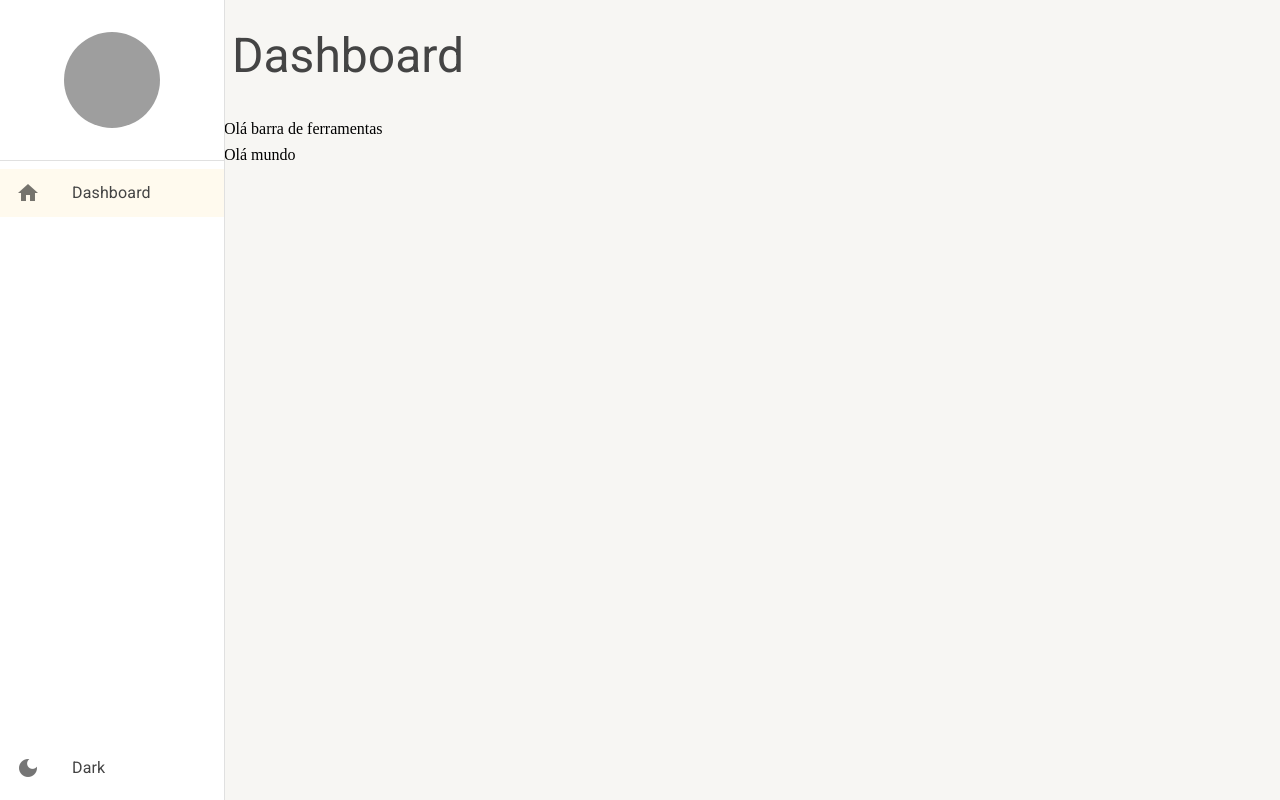
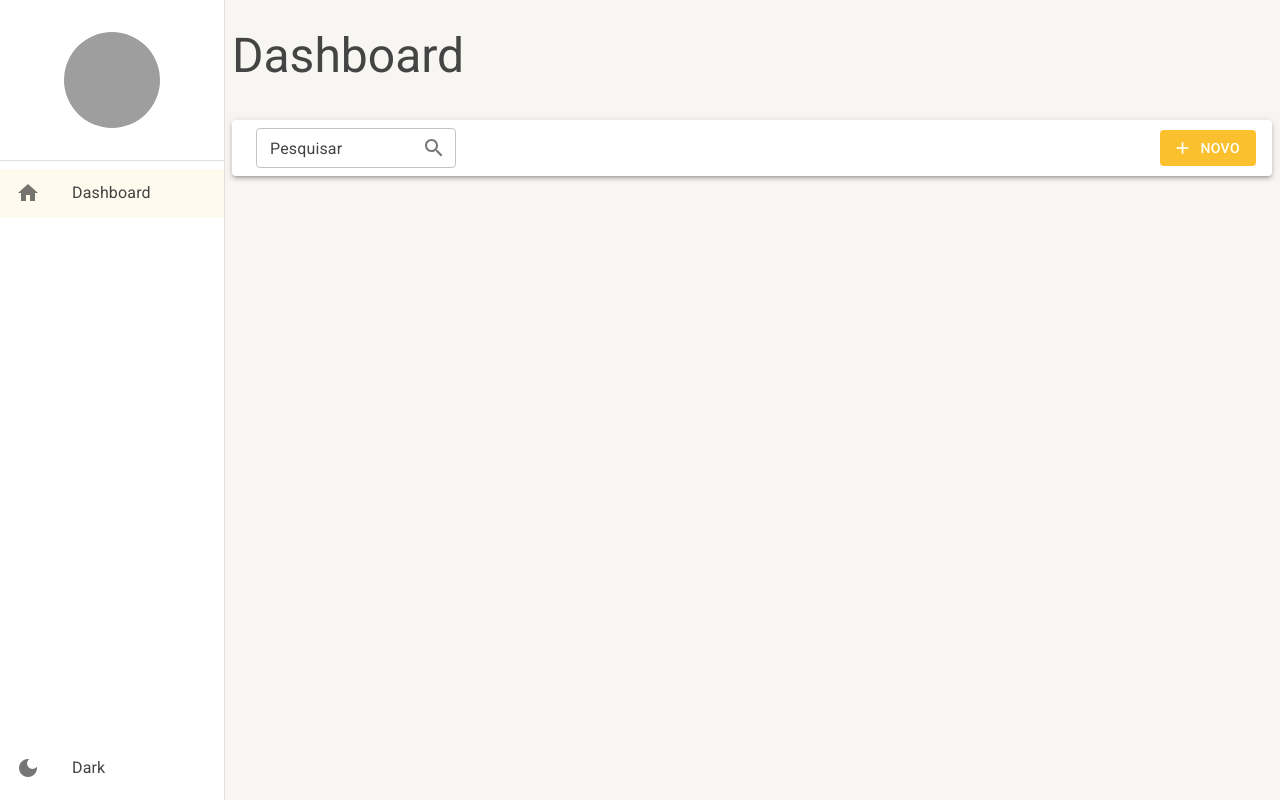
Before and after one commit to wmfariadev/crud-ts-mui, a React (Create React App) app: page /dashbord in a window 1280 px wide. Built offline with nearby package versions, Linux system fonts and the light colour scheme; grey boxes are pictures that could not be loaded.

Commit message:
feat: toolbar

```diff
--- a/src/pages/dashboard/Dashboard.tsx
+++ b/src/pages/dashboard/Dashboard.tsx
@@ -1,13 +1,11 @@
-import { Box } from '@mui/material'
+
+import { ToolsBar } from '../../shared/components'
 
 import { DefaultLayout } from '../../shared/layouts'
 
 export const Dashboard: React.FC = () => {
   return (
-    <DefaultLayout title={'Dashboard'} tools={<>Olá barra de ferramentas</>}>
-      <Box>
-        Olá mundo
-      </Box>
+    <DefaultLayout title={'Dashboard'} tools={(<ToolsBar />)}>
     </DefaultLayout>
   )
 }
--- a/src/shared/components/index.ts
+++ b/src/shared/components/index.ts
@@ -1 +1,2 @@
 export * from './side-menu/SideMenu'
+export * from './tools-bar/ToolsBar'
--- /dev/null
+++ b/src/shared/components/tools-bar/ToolsBar.tsx
@@ -0,0 +1,70 @@
+import { ReactNode } from 'react'
+import { Search } from '@mui/icons-material'
+import {
+  Box,
+  Paper,
+  Button,
+  useTheme,
+  FormControl,
+  InputLabel,
+  OutlinedInput,
+  InputAdornment,
+  IconButton,
+  Icon
+} from '@mui/material'
+
+interface IToolsBarProps {
+  children?: ReactNode
+  textSearch?: string
+  showInputSearch?: boolean
+  onChangeTextSearch?: (newText: string) => void
+}
+
+export const ToolsBar: React.FC<IToolsBarProps> = ({
+  textSearch = '',
+  showInputSearch = false,
+  onChangeTextSearch
+}: IToolsBarProps) => {
+  const theme = useTheme()
+
+  return (
+    <Box component={Paper}
+      elevation={3}
+      height={theme.spacing(5)}
+      marginX={1}
+      padding={1}
+      paddingX={2}
+      display='flex'
+      gap={1}
+      alignItems='center'>
+
+      <FormControl sx={{ m: 1, width: '25ch' }} variant="outlined">
+        <InputLabel htmlFor="outlined-adornment-search" size='small'>Pesquisar</InputLabel>
+        <OutlinedInput
+          id="outlined-adornment-search"
+          type={'text'}
+          size='small'
+          label="Pesquisar"
+          endAdornment={
+            <InputAdornment position="end">
+              <IconButton aria-label="pesquisar" edge="end">
+                <Search />
+              </IconButton>
+            </InputAdornment>
+          }
+        />
+      </FormControl>
+
+      <Box flex={1} display='flex' justifyContent='end'>
+        <Button
+          color='primary'
+          disableElevation
+          variant='contained'
+          startIcon={<Icon>add</Icon>}>
+          Novo
+        </Button>
+      </Box>
+
+    </Box>
+  )
+}
```
